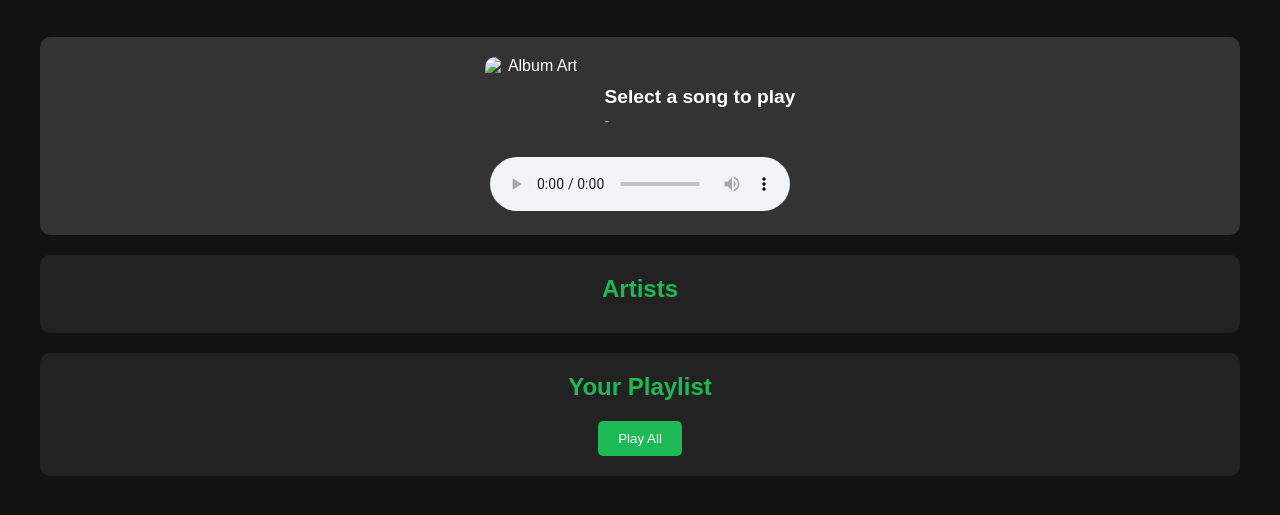
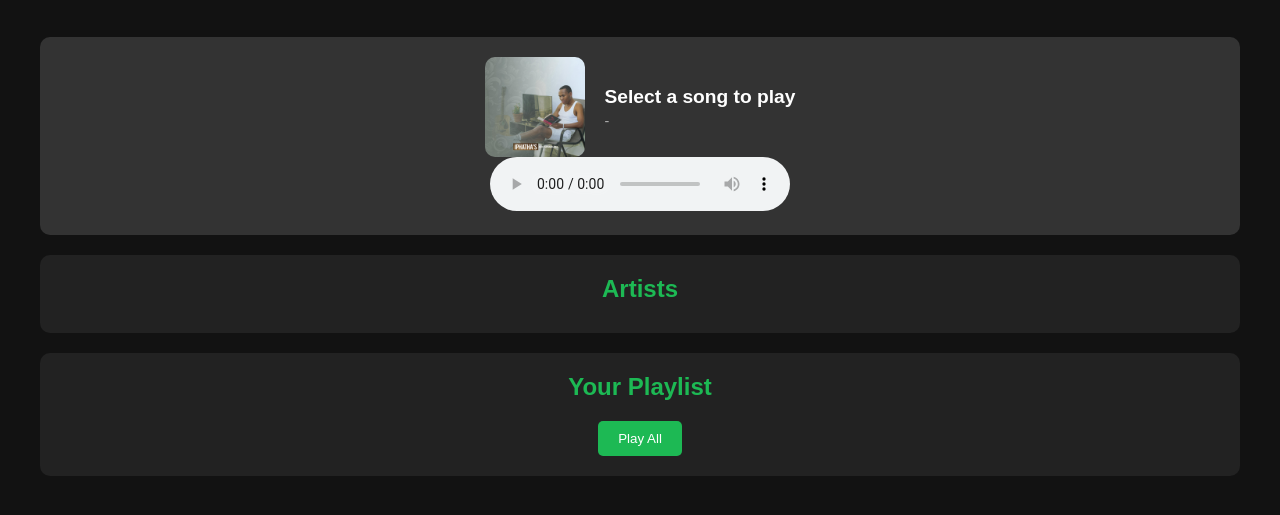
Before and after one commit to tholumuzikhuboni/mustream, a plain HTML site: page index.html in a window 1280 px wide. Shown: the part 143-658 px from the top of the page. Drawn offline with Linux system fonts and the light colour scheme.

Commit message:
Update index.html

```diff
--- a/index.html
+++ b/index.html
@@ -14,7 +14,7 @@
 
   <section id="music-player">
     <div id="now-playing">
-      <img id="album-art" src="assets/artists/default.jpg" alt="Album Art">
+      <img id="album-art" src="assets/artists/uDumakahle/ang'senandaba .JPG" alt="Album Art">
       <div id="song-info">
         <h2 id="song-title">Select a song to play</h2>
         <p id="song-artist">-</p>
```
